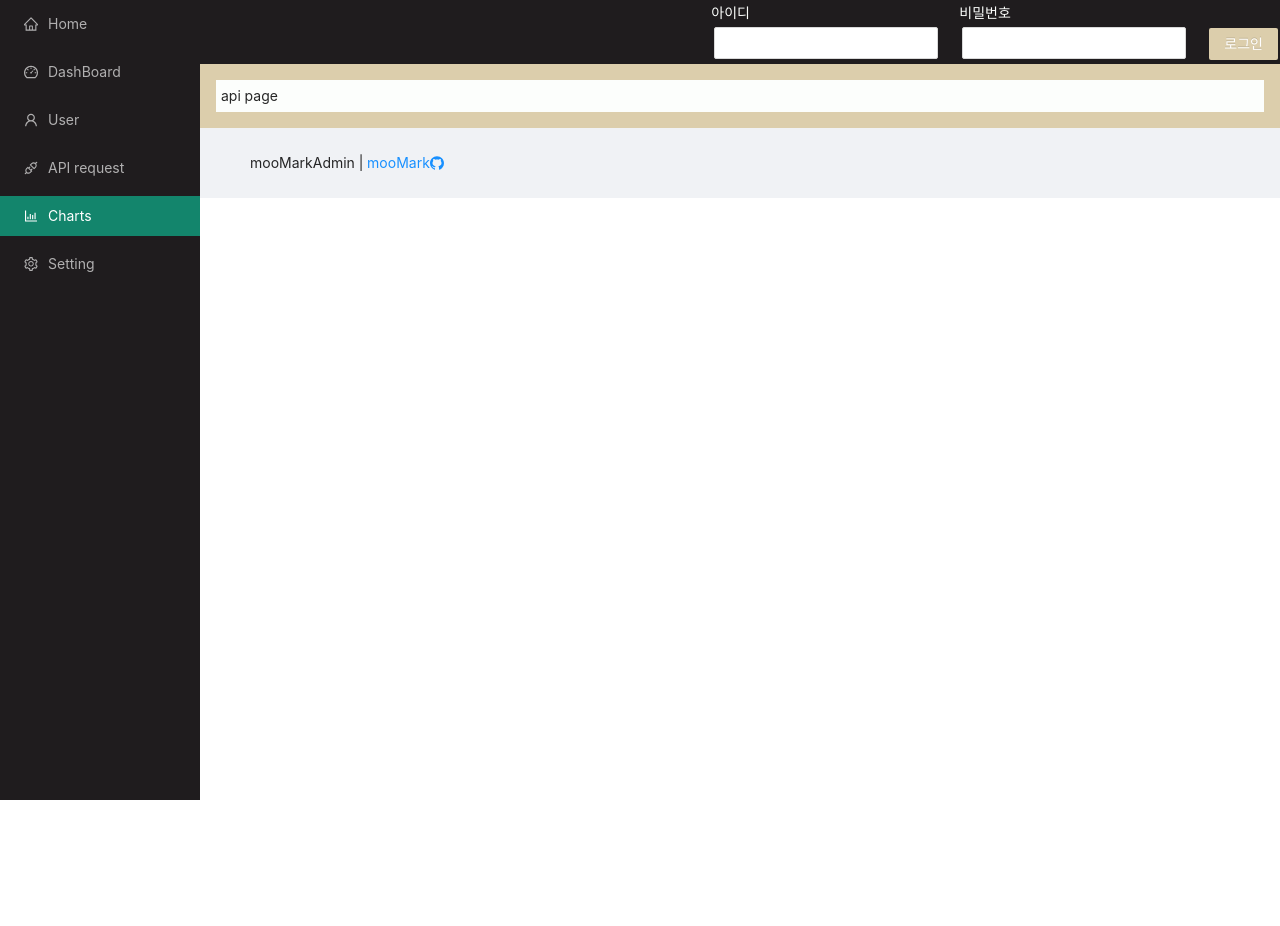
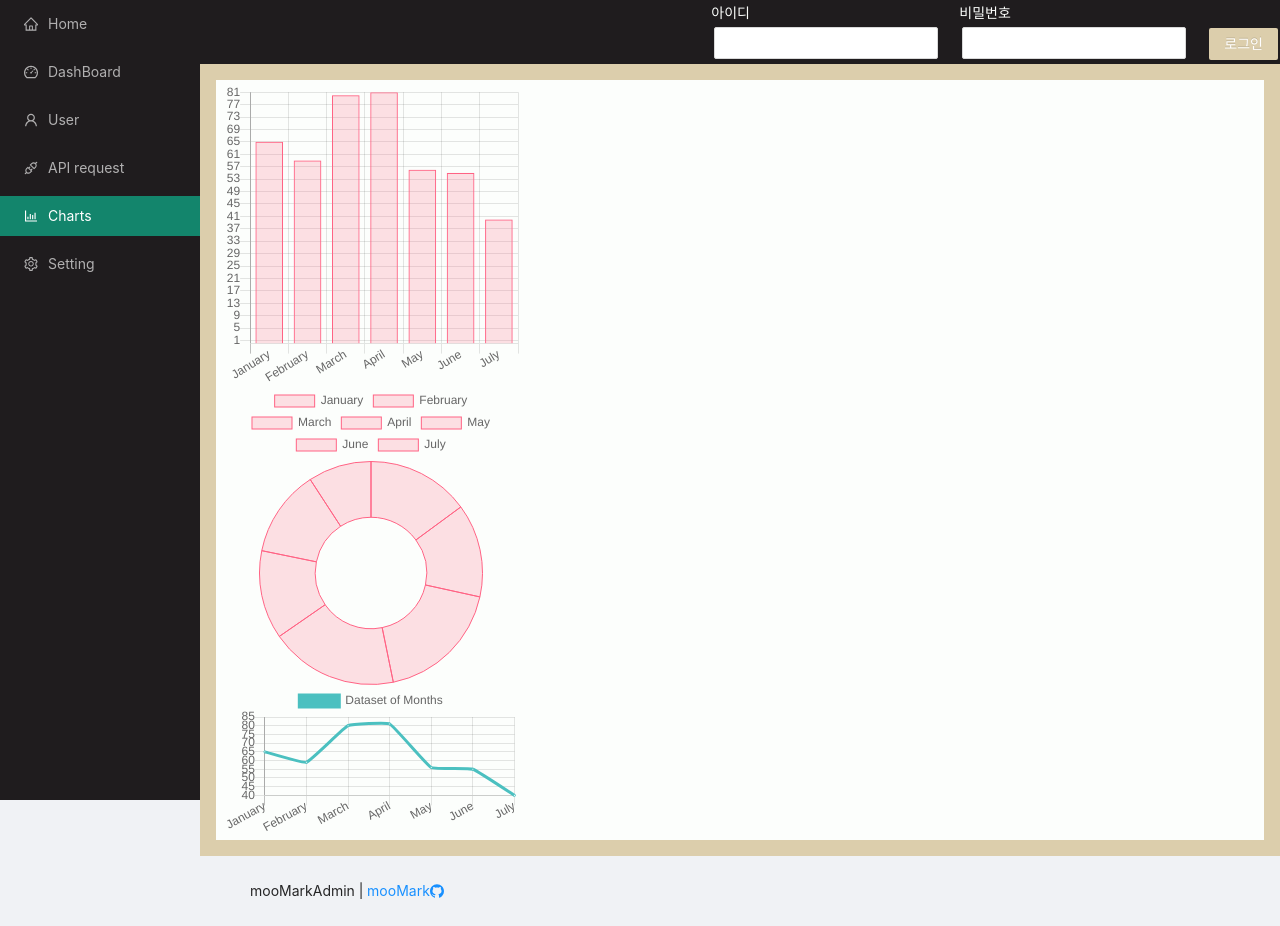
Before and after one commit to blackcowmoo/moo-mark-admin-frontend, a Next.js app: page /charts in a window 1280 px wide. Before the commit the page ends 800 px from the top, so only its background shows below. Built offline with nearby package versions, Linux system fonts and the light colour scheme.

Commit message:
Charts page
chart.js, react-charts-2 패키지 추가
line, doughnut, bar chart 컴포넌트 추가

```diff
--- a/package.json
+++ b/package.json
@@ -12,8 +12,10 @@
   "dependencies": {
     "@ant-design/icons": "^4.2.1",
     "antd": "^4.4.0",
+    "chart.js": "^2.9.4",
     "next": "^10.0.4",
     "react": "^16.12.0",
+    "react-chartjs-2": "^2.11.1",
     "react-dom": "^16.12.0",
     "sass": "^1.30.0"
   },
--- /dev/null
+++ b/pages/charts/bar-chart.tsx
@@ -0,0 +1,44 @@
+import { Bar } from 'react-chartjs-2';
+
+const options = {
+  legend: {
+    display: false, // label 보이기 여부
+  },
+  scales: {
+    yAxes: [{
+      ticks: {
+        min: 0, // y축 스케일에 대한 최소값 설정
+        stepSize: 1, // y축 그리드 한 칸당 수치
+      },
+    }],
+  },
+
+  // false : 사용자 정의 크기에 따라 그래프 크기가 결정됨.
+  // true : 크기가 알아서 결정됨.
+  maintainAspectRatio: false,
+};
+
+const data = {
+  labels: ['January', 'February', 'March', 'April', 'May', 'June', 'July'],
+  datasets: [
+    {
+      label: 'My First dataset',
+      backgroundColor: 'rgba(255,99,132,0.2)',
+      borderColor: 'rgba(255,99,132,1)',
+      borderWidth: 1,
+      hoverBackgroundColor: 'rgba(255,99,132,0.4)',
+      hoverBorderColor: 'rgba(255,99,132,1)',
+      data: [65, 59, 80, 81, 56, 55, 40],
+    },
+  ],
+};
+
+const BarChart: React.FC = () => {
+  return (
+    <div>
+      <Bar data={data} options={options} height={300}/>
+    </div>
+  );
+};
+
+export default BarChart;
--- /dev/null
+++ b/pages/charts/doughnut-chart.tsx
@@ -0,0 +1,26 @@
+import { Doughnut } from 'react-chartjs-2';
+
+const data = {
+  labels: ['January', 'February', 'March', 'April', 'May', 'June', 'July'],
+  datasets: [
+    {
+      label: 'My First dataset',
+      backgroundColor: 'rgba(255,99,132,0.2)',
+      borderColor: 'rgba(255,99,132,1)',
+      borderWidth: 1,
+      hoverBackgroundColor: 'rgba(255,99,132,0.4)',
+      hoverBorderColor: 'rgba(255,99,132,1)',
+      data: [65, 59, 80, 81, 56, 55, 40],
+    },
+  ],
+};
+
+const DoughtnutChart: React.FC = () => {
+  return (
+    <div>
+      <Doughnut data={data} height={300}/>
+    </div>
+  );
+};
+
+export default DoughtnutChart;
--- a/pages/charts/index.tsx
+++ b/pages/charts/index.tsx
@@ -1,7 +1,13 @@
+import BarChart from './bar-chart';
+import DoughtnutChart from './doughnut-chart';
+import LineChart from './line-chart';
+
 const ChartsPage: React.FC = () => {
   return (
     <div>
-      api page
+      <BarChart/>
+      <DoughtnutChart/>
+      <LineChart/>
     </div>
   );
 };
--- /dev/null
+++ b/pages/charts/line-chart.tsx
@@ -0,0 +1,38 @@
+import { Line } from 'react-chartjs-2';
+
+const data = {
+  labels: ['January', 'February', 'March', 'April', 'May', 'June', 'July'],
+  datasets: [
+    {
+      label: 'Dataset of Months',
+      fill: false,
+      lineTension: 0.1,
+      backgroundColor: 'rgba(75,192,192,0.4)',
+      borderColor: 'rgba(75,192,192,1)',
+      borderCapStyle: 'butt',
+      borderDash: [],
+      borderDashOffset: 0.0,
+      borderJoinStyle: 'miter',
+      pointBorderColor: 'rgba(75,192,192,1)',
+      pointBackgroundColor: '#fff',
+      pointBorderWidth: 1,
+      pointHoverRadius: 5,
+      pointHoverBackgroundColor: 'rgba(75,192,192,1)',
+      pointHoverBorderColor: 'rgba(220,220,220,1)',
+      pointHoverBorderWidth: 2,
+      pointRadius: 1,
+      pointHitRadius: 10,
+      data: [65, 59, 80, 81, 56, 55, 40],
+    },
+  ],
+};
+
+const LineChart: React.FC = () => {
+  return (
+    <>
+      <Line data ={data}/>
+    </>
+  );
+};
+
+export default LineChart;
```
Also changed, not shown: 1 other file (tests, documents, lock files or other folders).
